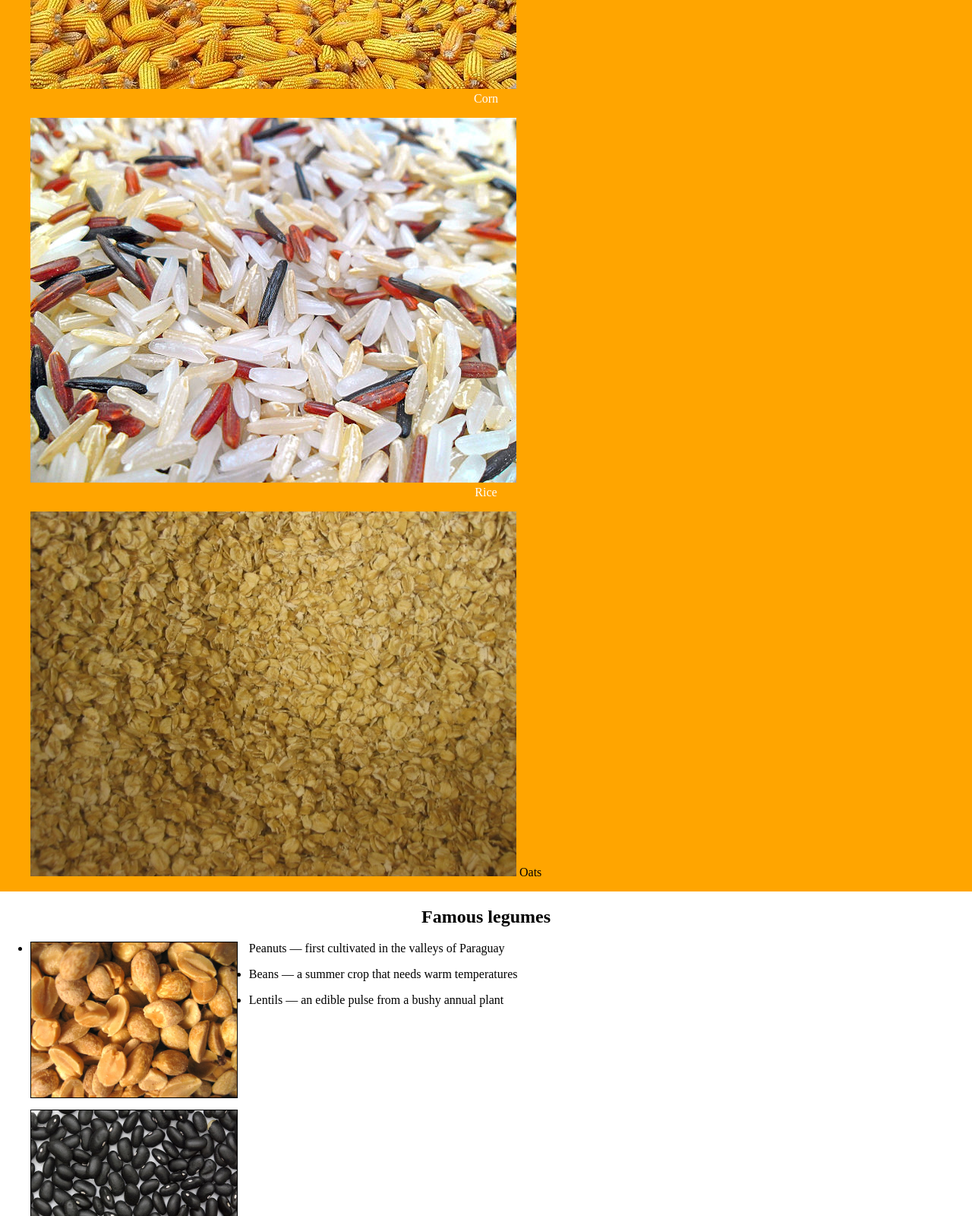
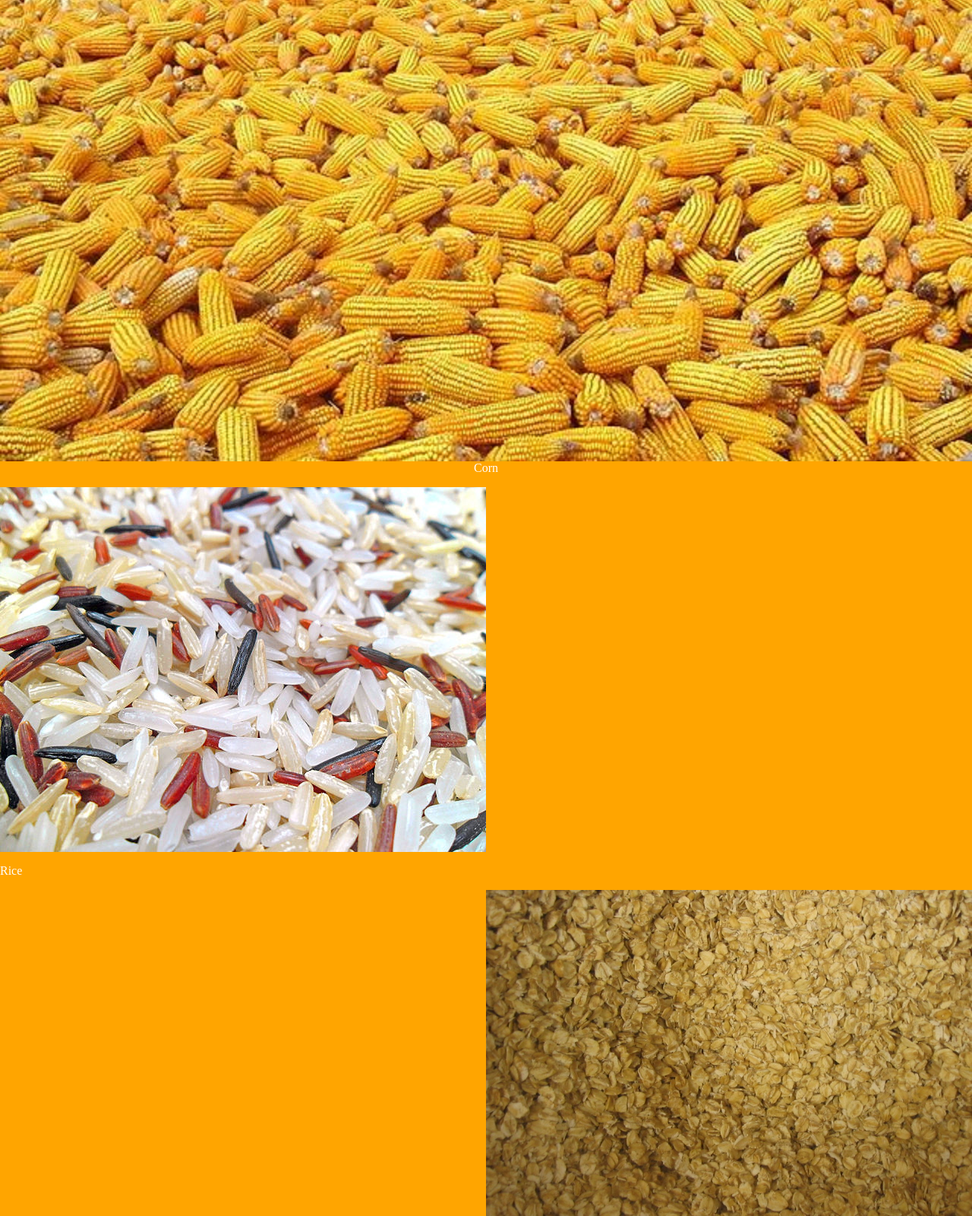
Before and after one commit to monicawinter/assignment-5, a plain HTML site: page index.html in a window 1280 px wide. Shown: the part 1200-2800 px from the top of the page at 76% size. Drawn offline with Linux system fonts and the light colour scheme.

Commit message:
adjusting css

```diff
--- a/css/main.css
+++ b/css/main.css
@@ -1,6 +1,7 @@
 html{
   background-color: #fff;
   box-sizing: border-box;
+  margin: 0;
 }
 
 *, *::before, *::after{
@@ -11,7 +12,7 @@ body{
   margin: 0;
 }
 
-header {
+header{
   background-color: orange;
   margin: 0;
   text-align: center;
@@ -22,6 +23,7 @@ header {
 
 h1{
   text-align: center;
+  padding: 1em 0em 0em 0em;
 }
 
 nav a{
@@ -33,6 +35,10 @@ nav a{
   text-decoration: none;
   color: #fff;
   background-color: orange;
+}
+
+a:hover{
+  color: red;
 }
 
 nav li {
@@ -79,6 +85,11 @@ div{
   background-color: orange;
   clear: both;
   overflow: hidden;
+  margin: 0;
+}
+
+figure{
+  margin: 0;
 }
 
 .cereals{
@@ -86,13 +97,45 @@ div{
   color: #fff;
 }
 
-figcaption{
+.corn{
+  margin: 0;
+  padding: 0;
+  float: left;
+  width: 100%;
+}
+
+.figcorn{
   color: #fff;
   text-align: center;
+  padding: 1em 0em 1em 0em;
 }
 
-.corn{
+.rice{
+  float: left;
+  width: 50%;
+  clear: left;
+  display: inline-block;
   margin: 0;
+
+}
+
+.figrice{
+  clear: left;
+  color: #fff;
+  padding: 1em 0em 1em 0em;
+}
+
+.oats{
+  float: right;
+  width: 50%;
+  display: inline-block;
+  margin: 0;
+}
+
+.figoats{
+  clear: right;
+  padding: 1em 0em 1em 0em;
+  color: #fff;
 }
 
 ul img{
@@ -103,8 +146,8 @@ ul img{
   clear: left;
 }
 
-ul p{
-  text-decoration: none;
+ul{
+  list-style-type: none;
 }
 
 .peanuts{
@@ -123,4 +166,6 @@ footer{
   background-color: orange;
   color: #fff;
   clear: both;
+  text-align: center;
+  padding: 1em 1em 1em 1em;
 }
--- a/index.html
+++ b/index.html
@@ -36,17 +36,17 @@
 
     <figure>
       <img class="corn" src="images/corn.jpg" alt="corn">
-      <figcaption>Corn</figcaption>
+      <figcaption class="figcorn">Corn</figcaption>
     </figure>
 
     <figure>
       <img class="rice" src="images/rice.jpg" alt="rice">
-      <figcaption>Rice</figcaption>
+      <figcaption class="figrice">Rice</figcaption>
     </figure>
 
-    <figure>
-      <img class="oats" src="images/oats.jpg" alt="oats">
-      <ficaption>Oats</figcaption>
+    <figure class="oats">
+      <img src="images/oats.jpg" alt="oats">
+      <ficaption class="figoats">Oats</figcaption>
     </figure>
 </div>
 
```
